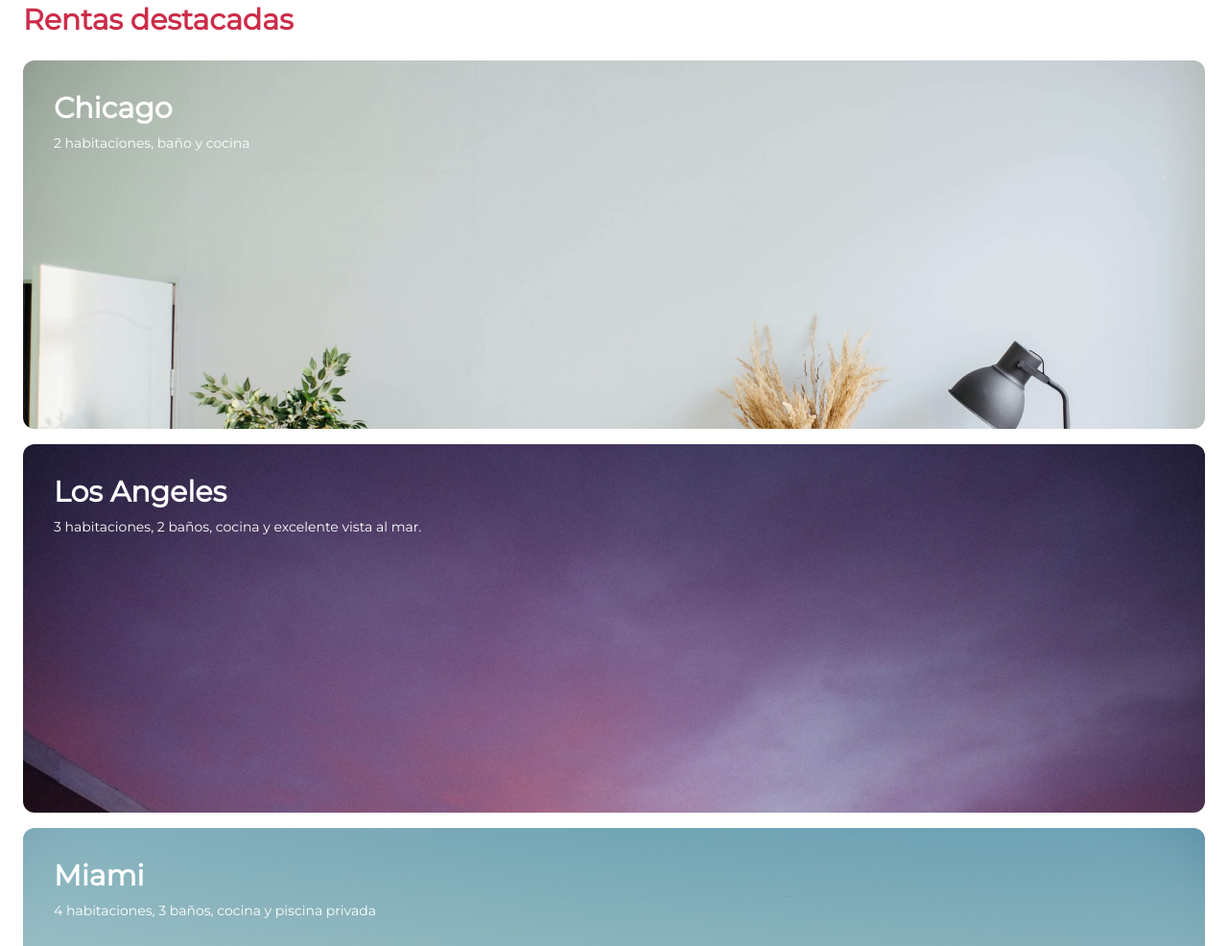
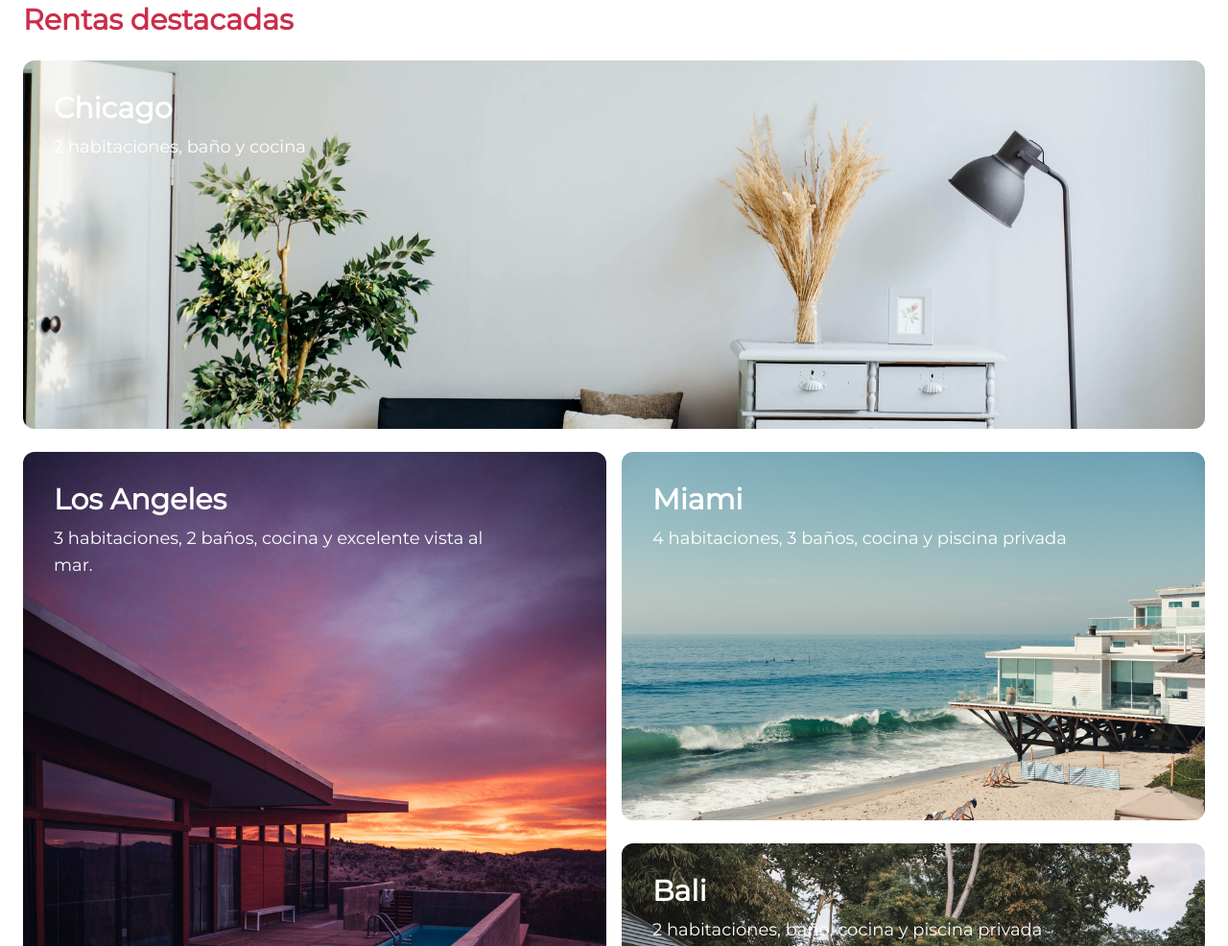
Before and after one commit to Nefiox/Gogo-Travel, a website: page public/index.html in a window 1280 px wide. Shown: the part 785-1771 px from the top of the page at 96% size. Drawn offline with Linux system fonts and the light colour scheme.

Commit message:
Trending Stays responsive

```diff
--- a/public/index.html
+++ b/public/index.html
@@ -77,24 +77,28 @@
             </div>
         </div>
 
-        <div class="px-6 w-auto" id="rentas_destacadas">
+        <div class="px-6 w-auto lg:px-6" id="rentas_destacadas">
             <p class="text-3xl text-primary font-semibold pb-6 mt-2">Rentas destacadas</p>
-            <div class="w-full h-full flex flex-col space-y-4 items-center justify-center">
-                <div class="w-full h-96 bg-chicago bg-cover rounded-xl">
-                    <p class="CardTitle">Chicago</p>
-                    <p class="text-sm pl-8 text-white mr-24">2 habitaciones, baño y cocina</p>
+            <div class="w-full h-full flex flex-col items-center justify-center">
+                <div class="w-full h-96 bg-chicago bg-cover rounded-xl mb-6 lg:bg-center">
+                    <p class="CardTitle lg:text-b">Chicago</p>
+                    <p class="text-sm pl-8 text-white mr-24 lg:text-lg">2 habitaciones, baño y cocina</p>
                 </div>
-                <div class="w-full h-96 bg-LA bg-cover rounded-xl">
-                    <p class="CardTitle">Los Angeles</p>
-                    <p class="text-sm pl-8 text-white mr-24">3 habitaciones, 2 baños, cocina y excelente vista al mar.</p>
-                </div>
-                <div class="w-full h-96 bg-miami bg-cover rounded-xl">
-                    <p class="CardTitle">Miami</p>
-                    <p class="text-sm pl-8 text-white mr-24">4 habitaciones, 3 baños, cocina y piscina privada</p>
-                </div>
-                <div class="w-full h-96 bg-bali bg-cover rounded-xl">
-                    <p class="CardTitle">Bali</p>
-                    <p class="text-sm pl-8 text-white mr-24">2 habitaciones, baño, cocina y piscina privada</p>
+                <div class="lg:flex lg:h-full lg:w-full lg:space-x-4">
+                    <div class="w-full h-96 bg-LA bg-cover rounded-xl mb-6 lg:h-auto">
+                        <p class="CardTitle">Los Angeles</p>
+                        <p class="text-sm pl-8 text-white mr-24 lg:text-lg">3 habitaciones, 2 baños, cocina y excelente vista al mar.</p>
+                    </div>
+                    <div class="h-full w-full">
+                        <div class="w-full h-96 bg-miami bg-cover rounded-xl mb-6">
+                            <p class="CardTitle">Miami</p>
+                            <p class="text-sm pl-8 text-white mr-24 lg:text-lg">4 habitaciones, 3 baños, cocina y piscina privada</p>
+                        </div>
+                        <div class="w-full h-96 bg-bali bg-cover rounded-xl mb-6">
+                            <p class="CardTitle">Bali</p>
+                            <p class="text-sm pl-8 text-white mr-24 lg:text-lg">2 habitaciones, baño, cocina y piscina privada</p>
+                        </div>
+                    </div>
                 </div>
             </div>
         </div>
```
Also changed, not shown: public/css/tailwind.css.
